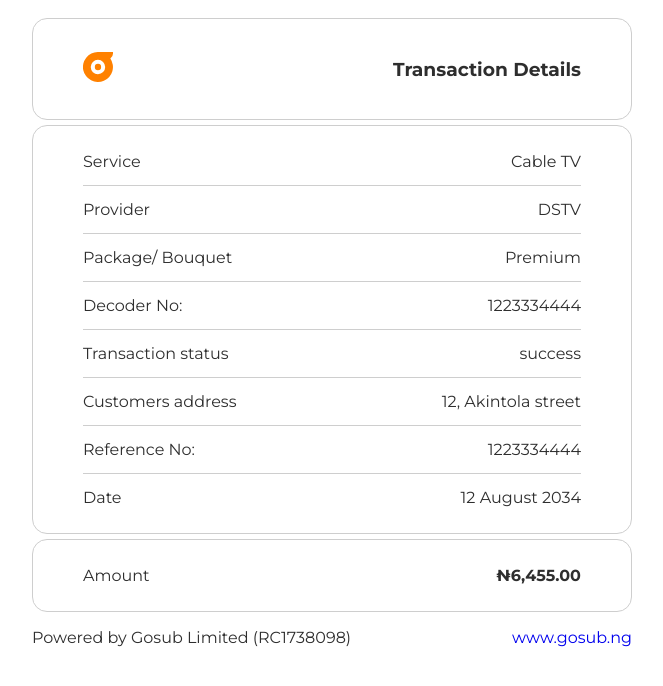
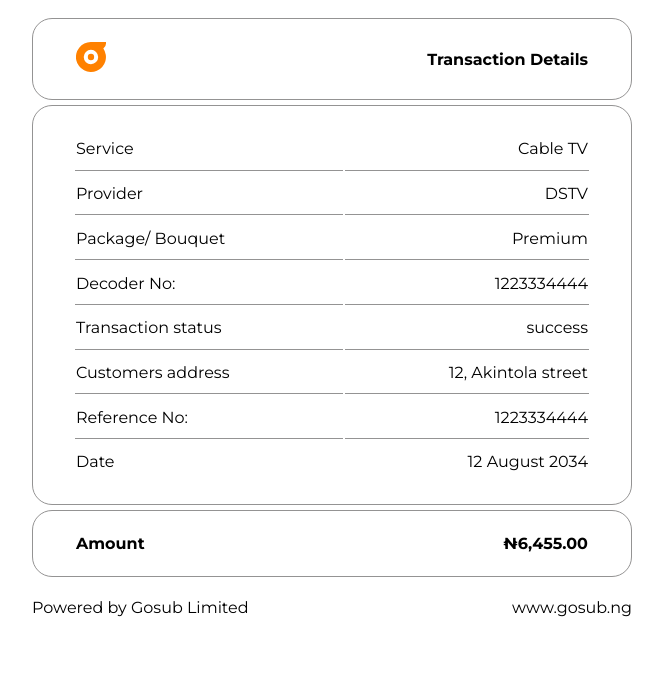
Before and after one commit to Adamsonoladipupo/Gosubbills, a plain HTML site: page cableTV.html in a window 1280 px wide. Shown: the whole page, without its empty margins (308-971 px from the left). Drawn offline with Linux system fonts and the light colour scheme.

Commit message:
Update cableTV.html

```diff
--- a/cableTV.html
+++ b/cableTV.html
@@ -6,156 +6,68 @@
     <link rel="preconnect" href="https://fonts.googleapis.com">
     <link rel="preconnect" href="https://fonts.gstatic.com" crossorigin>
     <link href="https://fonts.googleapis.com/css2?family=Montserrat:ital,wght@0,100..900;1,100..900&display=swap" rel="stylesheet">
-    <title>Cable TV</title>
     <style>
-        :root{
-            --fontColor: #2e2e2e;
+        body{
+            font-family: "Montserrat", sans-serif;
         }
-        body{
-            background-color: #fff;
-            color: var(--fontColor);
-            display: flex;
-            justify-content: center;
-            align-items: center;
-            font-family: "Montserrat", sans-serif;
-            padding: 10px;
-        }
-        a:visited{
-            color: var(--fontColor);
-        }
-        .receiptContainer{
-            width: 600px;
-            height: auto;
-        }
-        div p:nth-child(1){
-            /* color: red; */
-            text-align: left;
-        }
-        div p:nth-child(2){
-            /* color: blue; */
-            text-align: right;
-        }
-        .receiptHeader{
-            display: flex;
-            justify-content: space-between;
-            align-items: center;
-            padding: 20px 30px;
-            border-radius: 15px;
-            background-color: #fff;
-            /* margin-bottom: 5px; */
-            border: 1px solid #cecece;
-
-        }
-        .receiptItems{
-            background-color: #fff;
-            border-radius: 15px;
-            padding: 20px 30px;
-            margin: 5px 0;
-            border: 1px solid #cecece;
-        }
-        .item{
-            display: flex;
-            justify-content: space-between;
-            align-items: center;
-            margin: -10px 0px;
-        }
-        .receiptAmount{
-            background-color: #fff;
-            border-radius: 15px;
-            padding: 20px 30px;
-            border: 1px solid #cecece;
-        }
-        hr{
-            border-top: 1px solid #cecece;
-            border-bottom: none;
-            border-left: none;
-            border-right: none;
-        }
-        .receiptFooter .item{
-                display: grid;
-                align-items: center;
-                justify-content: center;
-                text-align: center;
-            }
-        @media (min-width: 640px){
-            .receiptHeader{
-                padding: 20px 50px;
-            }
-            .receiptAmount{
-                padding: 20px 50px;
-            }
-            .receiptItems{
-                padding: 20px 50px;
-            }
-            .receiptFooter .item{
-                display: flex;
-                align-items: center;
-                justify-content: space-between;
-                padding-top: 10px ;
-            }
+        table{
+            border: 1px solid #949393;
+            margin-bottom: 5px;
         }
     </style>
+    <title>Document</title>
 </head>
-<body>
-    <div class="receiptContainer">
-        <div class="receiptHeader">
-            <div>
-                <svg xmlns="http://www.w3.org/2000/svg" viewBox="0 0 36 36" width="30px" height="30px"><path fill="#ff8100"  d="M36,1.74V0H17.65A18,18,0,1,0,32.81,7.84,7.41,7.41,0,0,0,36,1.74ZM18,26.67A8.67,8.67,0,1,1,26.63,18,8.67,8.67,0,0,1,18,26.67Z"/><ellipse fill="#ff8100" cx="17.97" cy="18" rx="3.8" ry="3.81"/></svg>
-            </div>
-            <h3>Transaction Details</h3>
-        </div>
-        <div class="receiptItems">
-            <div class="item">
-                <p>Service</p>
-                <p>Cable TV</p>
-            </div>
-            <hr>
-            <div class="item">
-                <p>Provider</p>
-                <p>DSTV</p>
-            </div>
-            <hr>
-            <div class="item">
-                <p>Package/ Bouquet</p>
-                <p>Premium</p>
-            </div>
-            <hr>
-            <div class="item">
-                <p>Decoder No:</p>
-                <p>1223334444</p>
-            </div>
-            <hr>
-            <div class="item">
-                <p>Transaction status</p>
-                <p>success</p>
-            </div>
-            <hr>
-            <div class="item">
-                <p>Customers address</p>
-                <p>12, Akintola street</p>
-            </div>
-            <hr>
-            <div class="item">
-                <p>Reference No:</p>
-                <p>1223334444</p>
-            </div>
-            <hr>
-            <div class="item">
-                <p>Date</p>
-                <p>12 August 2034</p>
-            </div>
-        </div>
-        <div class="receiptAmount">
-            <div class="item">
-                <p>Amount</p>
-                <p><strong>₦6,455.00</strong></p>
-            </div>
-        </div>
-        <div class="receiptFooter">
-            <div class="item">
-                <p>Powered by Gosub Limited (RC1738098)</p>
-                <a href="https://gosub.ng/" style="text-decoration: none;">www.gosub.ng</a>
-            </div>
+<body style="display: flex; justify-content: center;">
+    <div style=" max-width: 800px; margin: 0 auto; padding: 10px; box-sizing: border-box;">
+        <table style=" background-color: #fff; border-radius: 20px; padding: 20px 40px; width: 600px; height: auto; display: table;">
+            <tr>
+                <td><svg xmlns="http://www.w3.org/2000/svg" viewBox="0 0 36 36" width="30px" height="30px"><path fill="#ff8100"  d="M36,1.74V0H17.65A18,18,0,1,0,32.81,7.84,7.41,7.41,0,0,0,36,1.74ZM18,26.67A8.67,8.67,0,1,1,26.63,18,8.67,8.67,0,0,1,18,26.67Z"/><ellipse fill="#ff8100" cx="17.97" cy="18" rx="3.8" ry="3.81"/></svg></td>
+                <td style="text-align: right;"><strong>Transaction Details</strong></td>
+            </tr>
+        </table>
+        <table style=" background-color: #fff; border-radius: 20px; padding: 20px 40px; width: 600px; height: 400px; display: table;">
+            <tr>
+                <td style="border-bottom: 1px solid #949393;">Service</td>
+                <td style="text-align: right; border-bottom: 1px solid #949393;">Cable TV</td>
+            </tr>
+            <tr>
+                <td style="border-bottom: 1px solid #949393;">Provider</td>
+                <td style="text-align: right; border-bottom: 1px solid #949393;">DSTV</td>
+            </tr>
+            <tr>
+                <td style="border-bottom: 1px solid #949393;">Package/ Bouquet</td>
+                <td style="text-align: right; border-bottom: 1px solid #949393;">Premium</td>
+            </tr>
+            <tr>
+                <td style="border-bottom: 1px solid #949393;">Decoder No:</td>
+                <td style="text-align: right; border-bottom: 1px solid #949393;">1223334444</td>
+            </tr>
+            <tr>
+                <td style="border-bottom: 1px solid #949393;">Transaction status</td>
+                <td style="text-align: right; border-bottom: 1px solid #949393;">success</td>
+            </tr>
+            <tr>
+                <td style="border-bottom: 1px solid #949393;">Customers address</td>
+                <td style="text-align: right; border-bottom: 1px solid #949393;">12, Akintola street</td>
+            </tr>
+            <tr>
+                <td style="border-bottom: 1px solid #949393;">Reference No:</td>
+                <td style="text-align: right; border-bottom: 1px solid #949393;">1223334444</td>
+            </tr>
+            <tr>
+                <td>Date</td>
+                <td style="text-align: right;">12 August 2034</td>
+            </tr>
+        </table>
+        <table style=" background-color: #fff; border-radius: 20px; padding: 20px 40px; width: 600px; height: auto; display: table;">
+            <tr>
+                <td><strong>Amount</strong></td>
+                <td style="text-align: right;"><strong>₦6,455.00</strong></td>
+            </tr>
+        </table>
+        <div style="display: flex; justify-content: space-between; align-items: center;">
+            <p>Powered by Gosub Limited</p>
+            <a href="https://www.gosub.ng/" style="text-decoration: none; color: #000;">www.gosub.ng</a>
         </div>
     </div>
 </body>
```
